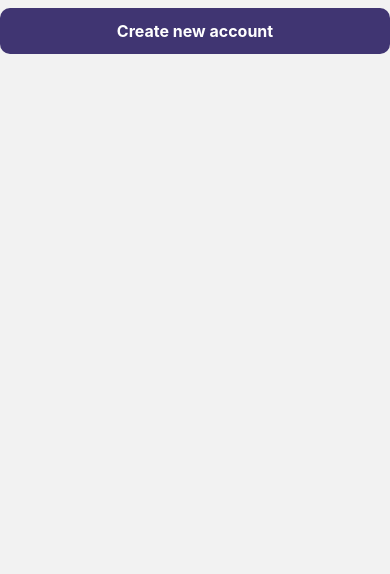
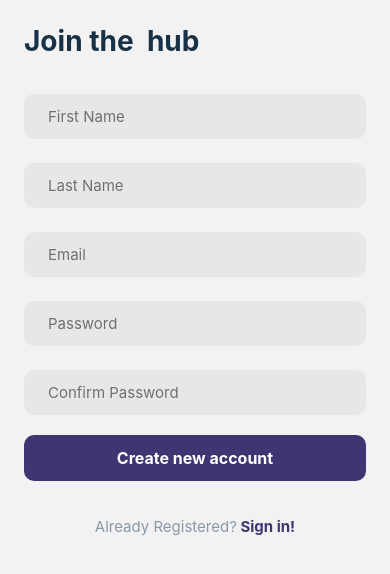
Before and after one commit to P-MBD/planify, a React Native app: screen /Signup in a window 390 px wide. Shown: the top 574 px of the page. Built offline with nearby package versions, Linux system fonts and the light colour scheme.

Commit message:
7. Build Signup Screen

```diff
--- a/src/screens/auth/Signin/index.js
+++ b/src/screens/auth/Signin/index.js
@@ -5,7 +5,7 @@ import Input from '../../../components/Input';
 import Title from '../../../components/Title';
 import styles from './styles';
 
-const Signin = () => {
+const Signin = ({navigation}) => {
     return (
         <SafeAreaView style={styles.container}>
           <Title>Welcome back!</Title>
--- a/src/screens/auth/Signup/index.js
+++ b/src/screens/auth/Signup/index.js
@@ -1,13 +1,30 @@
 import React from 'react';
-import {Image, Text, View} from 'react-native';
+import { View,SafeAreaView,Text} from 'react-native';
+import Input from '../../../components/Input';
 import Button from '../../../components/Button';
 import styles from './styles';
+import Title from '../../../components/Title';
 
 const Signup = () => {
   return (
-    <View style={styles.container}>
-         <Button>Create new account</Button>
-    </View>
+    <SafeAreaView style={styles.container}>
+        <Title>Join the  hub</Title>
+      <Input placeholder="First Name" />
+      <Input placeholder="Last Name" />
+      <Input placeholder="Email" keyboardType="email-address" />
+      <Input placeholder="Password" secureTextEntry />
+      <Input placeholder="Confirm Password" secureTextEntry />
+       <Button>Create new account</Button>
+       <Text style={styles.footerText}>
+        Already Registered?
+        <Text
+          onPress={() => navigation.navigate('Signin')}
+          style={styles.footerLink}>
+          {' '}
+          Sign in!
+        </Text>
+      </Text>
+    </SafeAreaView>
 
   );
 };
--- a/src/screens/auth/Signup/styles.js
+++ b/src/screens/auth/Signup/styles.js
@@ -0,0 +1,34 @@
+import {StyleSheet} from 'react-native';
+import colors from '../../../constants/colors';
+
+const styles = StyleSheet.create({
+  container: {
+    flex: 1,
+    marginHorizontal: 24,
+  },
+  footerText: {
+    color: colors.grey,
+    fontSize: 15,
+    textAlign: 'center',
+    marginTop: 28,
+  },
+  footerLink: {
+    color: colors.purple,
+    fontWeight: 'bold',
+  },
+  row: {
+    flexDirection: 'row',
+    alignItems: 'center',
+    marginVertical: 16,
+  },
+  agreeText: {
+    color: colors.grey,
+    fontSize: 12,
+    marginLeft: 8,
+  },
+  link: {
+    textDecorationLine: 'underline',
+  },
+});
+
+export default styles;
```
